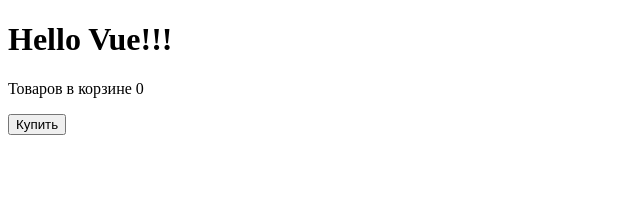
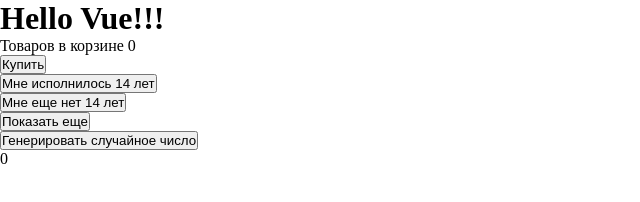
Before and after one commit to ViacheslavDobriy/VueLection1, a plain HTML site: page index.html in a window 1280 px wide. Shown: the whole page, without its empty margins (0-640 px from the left). Drawn offline with nearby package versions, Linux system fonts and the light colour scheme.

Commit message:
homework is done

```diff
--- a/index.html
+++ b/index.html
@@ -1,16 +1,38 @@
 <!DOCTYPE html>
 <html lang="en">
+
 <head>
     <meta charset="UTF-8">
     <meta name="viewport" content="width=device-width, initial-scale=1.0">
     <title>Seminar 1</title>
+    <link rel="stylesheet" href="style.css">
     <script src="https://unpkg.com/vue@next"></script>
 </head>
+
 <body>
     <div id="app">
         <h1>{{ intro }}</h1>
         <p class="cart"> Товаров в корзине {{ counter }}</p>
         <button @click="toCount">{{ buyText }}</button>
+        <div class="task3">
+            <div class="task2__button1">
+                <button @click="buyAllowed=!buyAllowed">Мне исполнилось 14 лет</button>
+                <p v-if="buyAllowed">Можете заказать товар</p>
+            </div>
+            <div class="task2__button2">
+                <button @click="buyNotAllowed=!buyNotAllowed">Мне еще нет 14 лет</button>
+                <p v-show="buyNotAllowed">Доступ закрыт</p>
+            </div>
+        </div>
+        <div class="task4">
+            <button @click="appearanceContent=!appearanceContent">Показать еще</button>
+            <p v-show="appearanceContent" class="contentUnderButton">Контент появляется медленно</p>
+        </div>
+        <div class="task5">
+            <button @click="generateNumber">Генерировать случайное число</button>
+            <p>{{ randomNumber }}</p>
+            <span>{{ descriptionRandomNumber }}</span>
+        </div>
     </div>
     <script>
         const HelloVueApp = {
@@ -18,7 +40,12 @@
                 return {
                     intro: 'Hello Vue!!!',
                     counter: 0,
-                    buyText: 'Купить'
+                    buyText: 'Купить',
+                    buyAllowed: false,
+                    buyNotAllowed: false,
+                    appearanceContent: false,
+                    randomNumber: 0,
+                    descriptionRandomNumber: ''
                 }
             },
             methods: {
@@ -27,10 +54,21 @@
                         this.counter++;
                         this.buyText = 'Товар в корзине';
                     }
+                },
+                generateNumber() {
+                    this.randomNumber = Math.floor(Math.random() * 10) + 1;
+                    if (this.randomNumber < 5) {
+                        this.descriptionRandomNumber = 'Число меньше 5';
+                    } else if (this.randomNumber <= 9) {
+                        this.descriptionRandomNumber = 'Число от 5 до 9';
+                    } else {
+                        this.descriptionRandomNumber = 'Число равно 10';
+                    }
                 }
             },
         };
         Vue.createApp(HelloVueApp).mount('#app');
     </script>
 </body>
+
 </html>
--- /dev/null
+++ b/style.css
@@ -0,0 +1,20 @@
+* {
+    margin: 0;
+    padding: 0;
+}
+
+@keyframes contentUnderButton {
+    0% {
+        opacity: 0;
+    }
+    50% {
+        opacity: 0.5;
+    }
+    100% {
+        opacity: 1;
+    }
+}
+
+.contentUnderButton {
+    animation: contentUnderButton 0.8s;
+}
```
